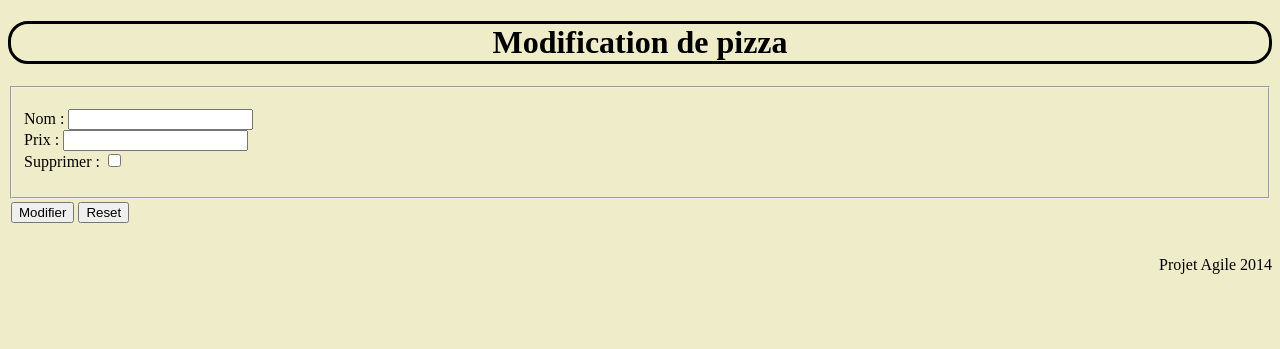
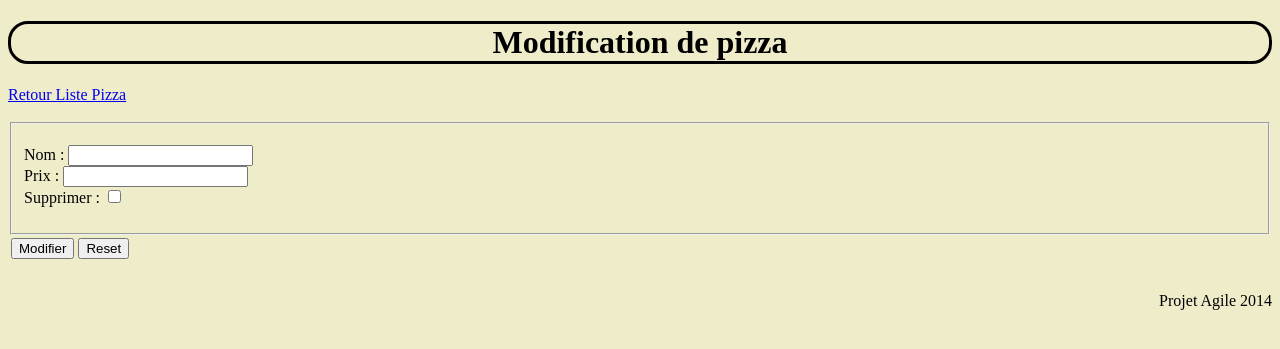
Before and after one commit to vDurand/ProjetAgile, a PHP site: page /modif_pizza.php in a window 1280 px wide. Shown: the top 349 px of the page. Run offline with PHP 8.4, Linux system fonts and the light colour scheme; data that the repository does not hold is empty.

Commit message:
ajout lien vers de modifier pizza vers home

```diff
--- a/modif_pizza.php
+++ b/modif_pizza.php
@@ -11,6 +11,8 @@
 
 	<body>
 		<h1>Modification de pizza</h1>
+		<a id="button" href="home.php">Retour Liste Pizza</a>
+		<br/><br/>
 
 		<?php
 
```
